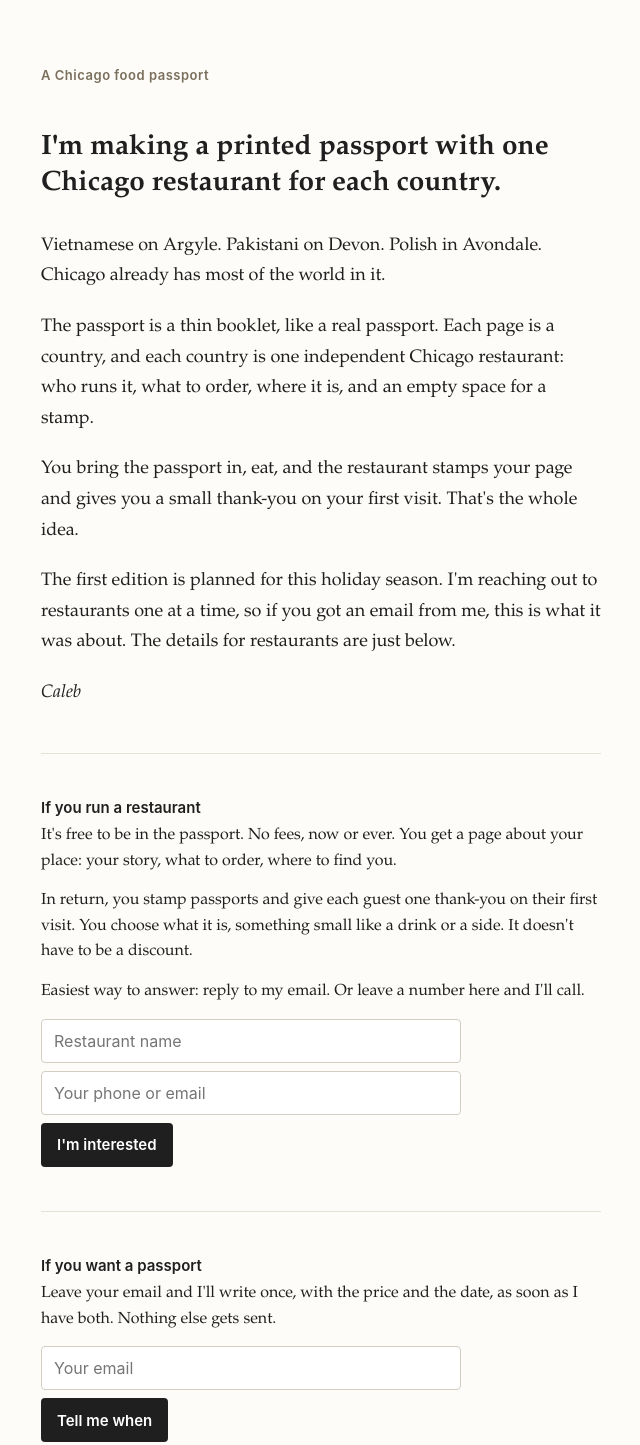
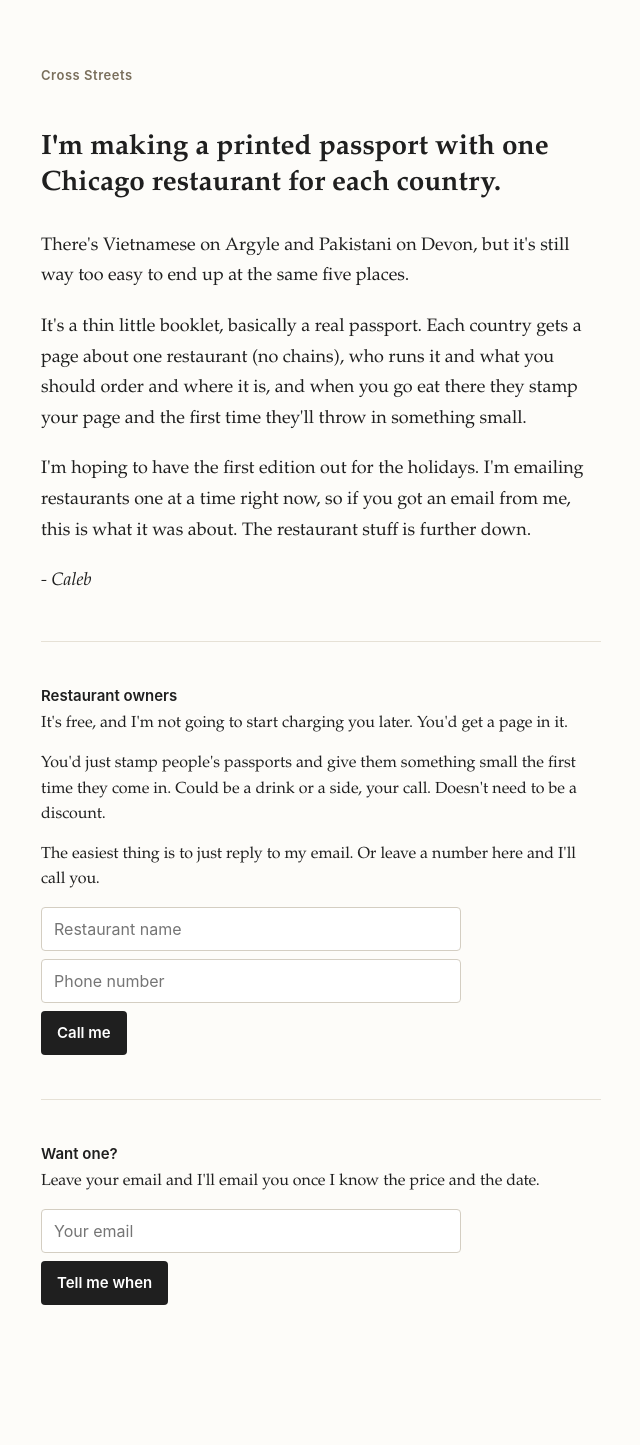
Before and after one commit to cmccla5964/etw-passport, a plain HTML site: page index.html in a window 1280 px wide. Shown: the whole page, without its empty margins (319-959 px from the left). After the commit the page ends 1385 px from the top, so only its background shows below. Drawn offline with Linux system fonts and the light colour scheme.

Commit message:
Rewrite copy in a plainer voice; rename to Cross Streets
Co-Authored-By: Claude Opus 5.5 <noreply@anthropic.com>
Claude-Session: https://claude.ai/code/session_017Whj73QzsV2dTZPYCKY5Fc

```diff
--- a/index.html
+++ b/index.html
@@ -3,11 +3,11 @@
 <head>
 <meta charset="utf-8">
 <meta name="viewport" content="width=device-width, initial-scale=1">
-<!-- Working name. To rename the site, find and replace "A Chicago food passport" in this file. -->
-<title>A Chicago food passport</title>
-<meta name="description" content="A printed passport with one independent Chicago restaurant for each country. First edition planned for this holiday season.">
-<meta property="og:title" content="A Chicago food passport">
-<meta property="og:description" content="A printed passport with one independent Chicago restaurant for each country.">
+<!-- To rename the site, find and replace "Cross Streets" in this file. -->
+<title>Cross Streets</title>
+<meta name="description" content="A printed passport with one Chicago restaurant for each country.">
+<meta property="og:title" content="Cross Streets">
+<meta property="og:description" content="A printed passport with one Chicago restaurant for each country.">
 <style>
 *{box-sizing:border-box}
 body{margin:0;background:#fdfcf9;color:#1f1f1f;font:18px/1.7 Charter,"Iowan Old Style","Palatino Linotype",Georgia,serif;-webkit-text-size-adjust:100%}
@@ -36,39 +36,38 @@ footer{font-size:13px;color:#8b8475;margin-top:56px}
 </head>
 <body>
 <main>
-  <div class="mark sans">A Chicago food passport</div>
+  <div class="mark sans">Cross Streets</div>
 
   <h1>I'm making a printed passport with one Chicago restaurant for each country.</h1>
-  <p>Vietnamese on Argyle. Pakistani on Devon. Polish in Avondale. Chicago already has most of the world in it.</p>
-  <p>The passport is a thin booklet, like a real passport. Each page is a country, and each country is one independent Chicago restaurant: who runs it, what to order, where it is, and an empty space for a stamp.</p>
-  <p>You bring the passport in, eat, and the restaurant stamps your page and gives you a small thank-you on your first visit. That's the whole idea.</p>
-  <p>The first edition is planned for this holiday season. I'm reaching out to restaurants one at a time, so if you got an email from me, this is what it was about. The details for restaurants are just below.</p>
-  <p class="sig">Caleb</p>
+  <p>There's Vietnamese on Argyle and Pakistani on Devon, but it's still way too easy to end up at the same five places.</p>
+  <p>It's a thin little booklet, basically a real passport. Each country gets a page about one restaurant (no chains), who runs it and what you should order and where it is, and when you go eat there they stamp your page and the first time they'll throw in something small.</p>
+  <p>I'm hoping to have the first edition out for the holidays. I'm emailing restaurants one at a time right now, so if you got an email from me, this is what it was about. The restaurant stuff is further down.</p>
+  <p class="sig">- Caleb</p>
 
   <hr>
 
   <div class="two">
     <section>
-      <h2 class="sans">If you run a restaurant</h2>
-      <p>It's free to be in the passport. No fees, now or ever. You get a page about your place: your story, what to order, where to find you.</p>
-      <p>In return, you stamp passports and give each guest one thank-you on their first visit. You choose what it is, something small like a drink or a side. It doesn't have to be a discount.</p>
-      <p>Easiest way to answer: reply to my email. Or leave a number here and I'll call.</p>
+      <h2 class="sans">Restaurant owners</h2>
+      <p>It's free, and I'm not going to start charging you later. You'd get a page in it.</p>
+      <p>You'd just stamp people's passports and give them something small the first time they come in. Could be a drink or a side, your call. Doesn't need to be a discount.</p>
+      <p>The easiest thing is to just reply to my email. Or leave a number here and I'll call you.</p>
       <form data-kind="restaurant" novalidate>
         <input name="restaurant" aria-label="Restaurant name" placeholder="Restaurant name" autocomplete="organization" required>
-        <input name="contact" aria-label="Your phone or email" placeholder="Your phone or email" autocomplete="tel" required>
+        <input name="contact" type="tel" aria-label="Phone number" placeholder="Phone number" autocomplete="tel" required>
         <input name="website" class="hp" tabindex="-1" autocomplete="off" aria-hidden="true">
-        <button>I'm interested</button>
-        <p class="done" hidden>Thank you. I'll be in touch within a day or two.</p>
+        <button>Call me</button>
+        <p class="done" hidden>Got it, I'll call you in a day or two.</p>
       </form>
     </section>
     <section>
-      <h2 class="sans">If you want a passport</h2>
-      <p>Leave your email and I'll write once, with the price and the date, as soon as I have both. Nothing else gets sent.</p>
+      <h2 class="sans">Want one?</h2>
+      <p>Leave your email and I'll email you once I know the price and the date.</p>
       <form data-kind="passport" novalidate>
         <input name="email" type="email" aria-label="Your email" placeholder="Your email" autocomplete="email" required>
         <input name="website" class="hp" tabindex="-1" autocomplete="off" aria-hidden="true">
         <button>Tell me when</button>
-        <p class="done" hidden>Got it. You'll hear from me when it's ready.</p>
+        <p class="done" hidden>Cool, I'll email you when I know the price and date.</p>
       </form>
     </section>
   </div>
@@ -123,7 +122,7 @@ document.querySelectorAll("form").forEach(function (form) {
       var p = document.createElement("p");
       p.className = "err sans";
       p.textContent = form.dataset.kind === "restaurant"
-        ? "That didn't go through. Replying to my email works just as well."
+        ? "That didn't go through. Just reply to my email instead."
         : "That didn't go through. Please try again in a minute.";
       form.appendChild(p);
     });
```
Also changed, not shown: 1 other file.
